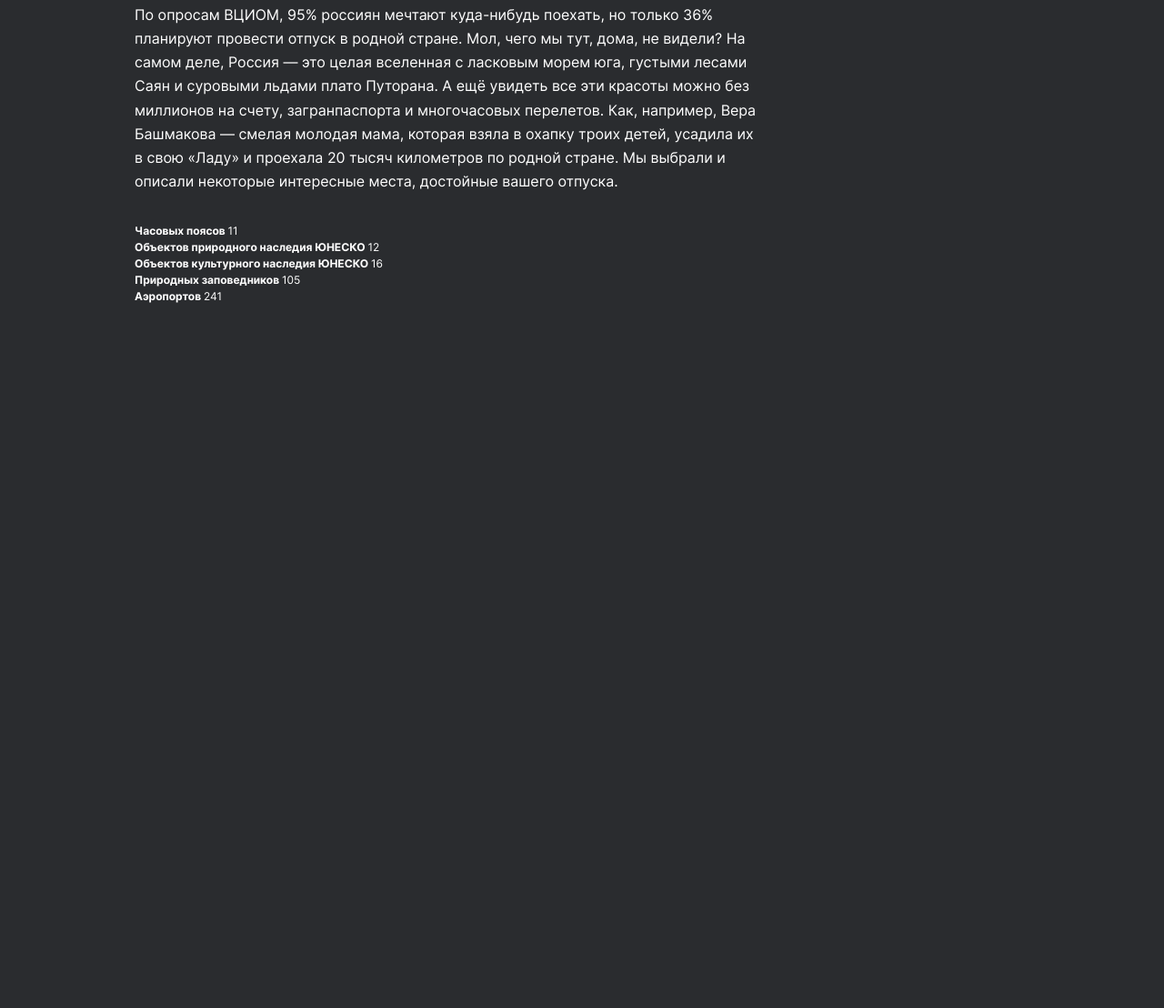
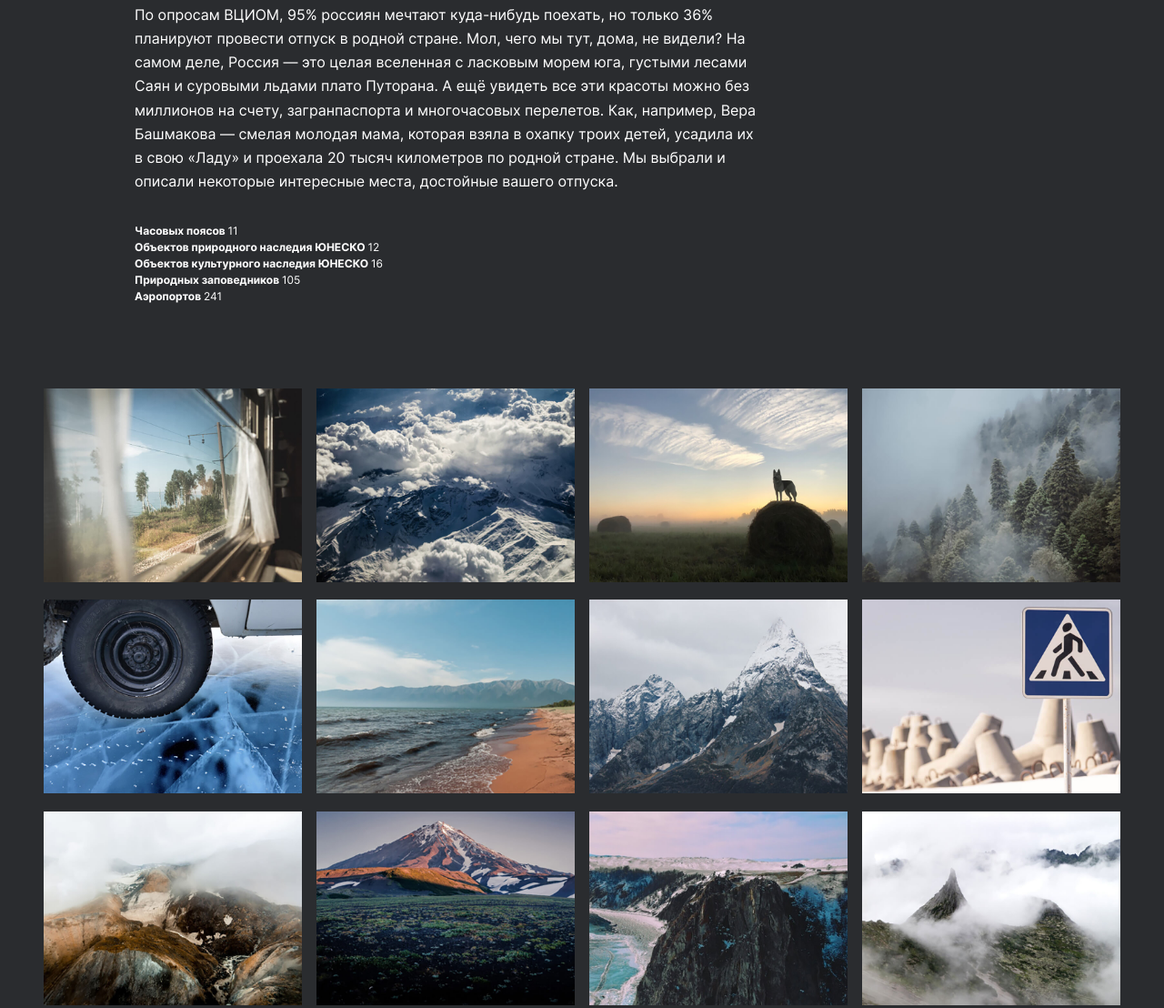
Before and after one commit to IzabellaPavlova/russian-travel, a plain HTML site: page index.html in a window 1280 px wide. Shown: the part 1334-2442 px from the top of the page at 91% size. Before the commit the page ends 1761 px from the top, so only its background shows below. Drawn offline with Linux system fonts and the light colour scheme; files whose address does not match are found by name.

Commit message:
add photo-grid

```diff
--- /dev/null
+++ b/blocks/photo-grid/__item/photo-grid__item.css
@@ -0,0 +1,5 @@
+.photo-grid__item {
+  object-fit: cover;
+  object-position: center;
+  width: 100%;
+}
--- /dev/null
+++ b/blocks/photo-grid/__list/photo-grid__list.css
@@ -0,0 +1,30 @@
+.photo-grid__list {
+  list-style: none;
+  margin: 0;
+  padding: 0;
+  display: grid;
+  grid-template-columns: repeat(auto-fill, minmax(284px, 1fr));
+  -webkit-box-sizing: border-box;
+  -moz-box-sizing: border-box;
+  box-sizing: border-box;
+  gap: 16px;
+  grid-auto-flow: dense;
+}
+
+@media screen and (max-width: 1024px) {
+  .photo-grid {
+    gap: 14px;
+  }
+}
+
+@media screen and (max-width: 768px) {
+  .photo-grid {
+    gap: 16px;
+  }
+}
+
+@media screen and (max-width: 320px) {
+  .photo-grid {
+    gap: 12px;
+  }
+}
--- /dev/null
+++ b/blocks/photo-grid/photo-grid.css
@@ -0,0 +1,15 @@
+.photo-grid {
+  padding: 0 48px 0;
+}
+
+@media screen and (max-width: 768px) {
+  .photo-grid {
+    padding: 0 24px 0;
+  }
+}
+
+@media screen and (max-width: 320px) {
+  .photo-grid {
+    padding: 0 16px 0;
+  }
+}
--- a/index.html
+++ b/index.html
@@ -39,6 +39,46 @@
           <li>Аэропортов <span class="intro__number">241</span></li>
         </ul>
       </section>
+      <section class="photo-grid">
+        <ul class="photo-grid__list">
+          <li>
+            <img class="photo-grid__item" alt="Вид из окна поезда" src="./images/photo-grid-train.jpg">
+          </li>
+          <li>
+            <img class="photo-grid__item" alt="Горы" src="./images/photo-grid-atharva-tulsi.jpg">
+          </li>
+          <li>
+            <img class="photo-grid__item" alt="Поле" src="./images/photo-grid-tuman.jpg">
+          </li>
+          <li>
+            <img class="photo-grid__item" alt="Лес в тумане" src="./images/photo-grid-sochi.jpg">
+          </li>
+          <li>
+            <img class="photo-grid__item" alt="Лед Байкала" src="./images/photo-grid-arisa.jpg">
+          </li>
+          <li>
+            <img class="photo-grid__item" alt="Море и горы" src="./images/photo-grid-baikal.jpg">
+          </li>
+          <li>
+            <img class="photo-grid__item" alt="Снежные вершины" src="./images/photo-grid-elbrus.jpg">
+          </li>
+          <li>
+            <img class="photo-grid__item" alt="Волнорезы" src="./images/photo-grid-kondratiev.jpg">
+          </li>
+          <li>
+            <img class="photo-grid__item" alt="Облака Камчатки" src="./images/photo-grid-kamchatka-1.jpg">
+          </li>
+          <li>
+            <img class="photo-grid__item" alt="Горы Камчатки" src="./images/photo-grid-kamchatka-2.jpg">
+          </li>
+          <li>
+            <img class="photo-grid__item" alt="Побережье Байкала" src="./images/photo-grid-baikal-2.jpg">
+          </li>
+          <li>
+            <img class="photo-grid__item" alt="Долина в тумане" src="./images/photo-grid-ergaki.jpg">
+          </li>
+        </ul>
+      </section>
     </main>
     <footer class="footer"></footer>
   </div>
--- a/pages/index.css
+++ b/pages/index.css
@@ -28,3 +28,8 @@
 @import url(../blocks/intro/__text/intro__text.css);
 @import url(../blocks/intro/__list/intro__list.css);
 @import url(../blocks/intro/__number/intro__number.css);
+
+/* Photo grid */
+@import url(../blocks/photo-grid/photo-grid.css);
+@import url(../blocks/photo-grid/__list/photo-grid__list.css);
+@import url(../blocks/photo-grid/__item/photo-grid__item.css);
```
